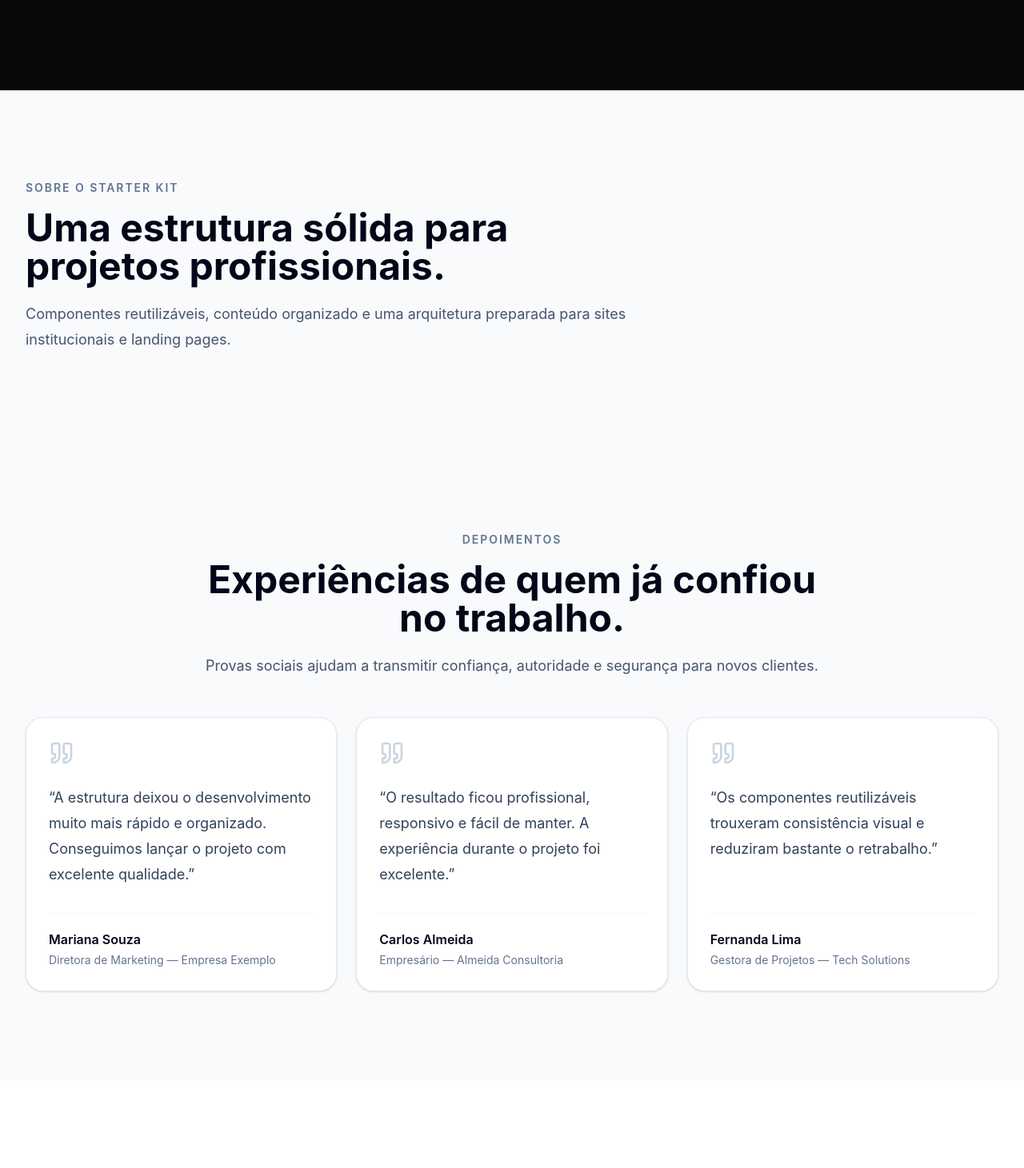
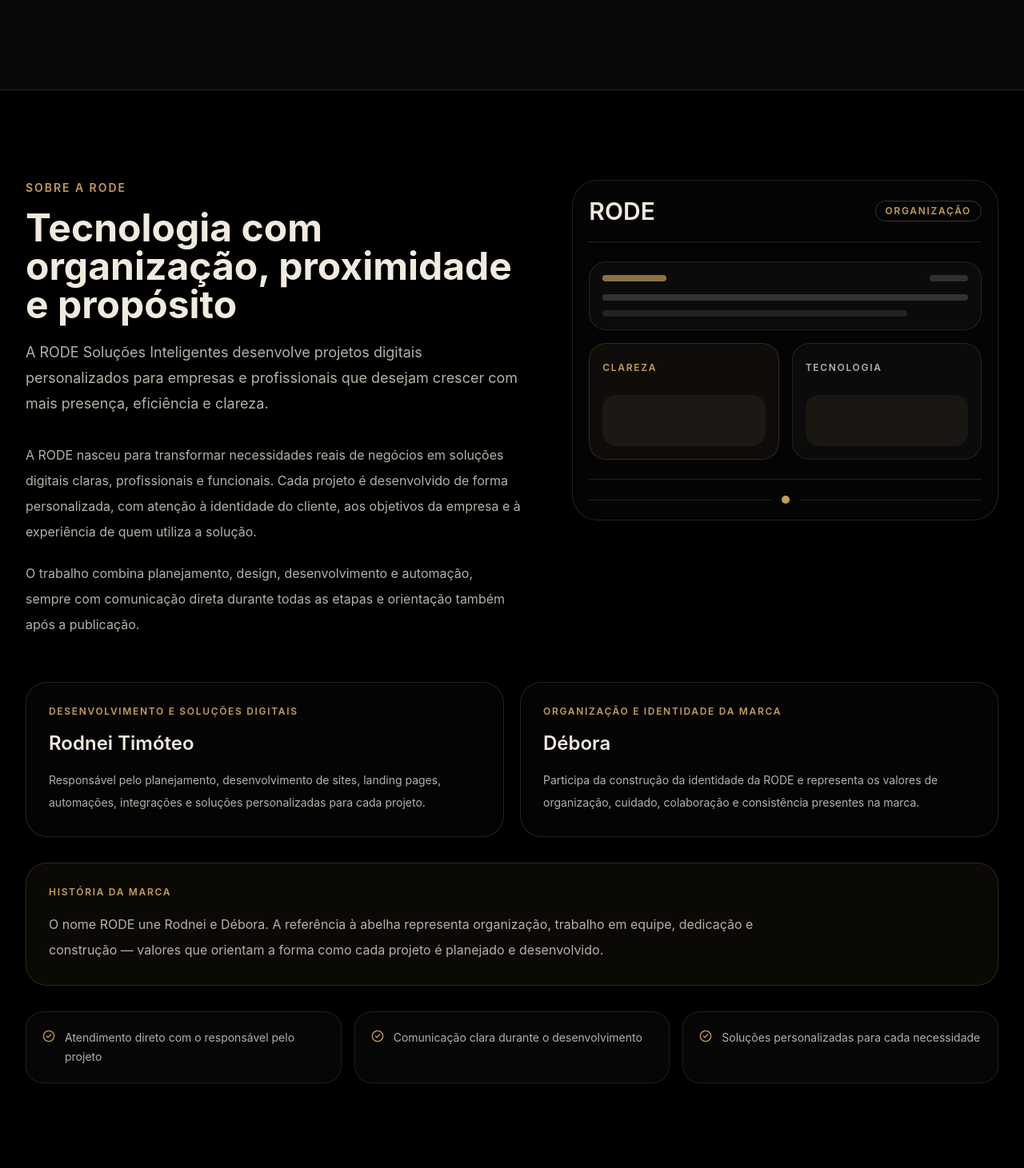
Before and after one commit to RodneiTimoteo/site-rode, a Next.js app: page / in a window 1280 px wide. Shown: the part 4429-5890 px from the top of the page at 80% size. Built offline with nearby package versions, Linux system fonts and the light colour scheme.

Commit message:
Cria seção sobre a RODE

```diff
--- a/src/app/page.tsx
+++ b/src/app/page.tsx
@@ -1,10 +1,9 @@
 import Header from "@/components/layout/Header";
 import Hero from "@/components/sections/Hero";
-import Section from "@/components/layout/Section";
-import SectionTitle from "@/components/common/SectionTitle";
 import Features from "@/components/sections/Features";
 import Projects from "@/components/sections/Projects";
 import Process from "@/components/sections/Process";
+import About from "@/components/sections/About";
 import Footer from "@/components/layout/Footer";
 import CTA from "@/components/sections/CTA";
 import Testimonials from "@/components/sections/Testimonials";
@@ -25,13 +24,7 @@ export default function Home() {
 
         <Process />
 
-        <Section id="sobre" className="bg-slate-50">
-          <SectionTitle
-            eyebrow="Sobre o Starter Kit"
-            title="Uma estrutura sólida para projetos profissionais."
-            description="Componentes reutilizáveis, conteúdo organizado e uma arquitetura preparada para sites institucionais e landing pages."
-          />
-        </Section>
+        <About />
 
         <Testimonials />
 
--- /dev/null
+++ b/src/components/sections/About.tsx
@@ -0,0 +1,126 @@
+import { CheckCircle2 } from "lucide-react";
+
+import SectionTitle from "@/components/common/SectionTitle";
+import Section from "@/components/layout/Section";
+import {
+  aboutContent,
+  aboutDifferentials,
+  aboutPeople,
+  aboutSection,
+} from "@/data/about";
+
+function AboutVisual() {
+  return (
+    <div className="relative" aria-hidden="true">
+      <div className="rounded-[2rem] border border-border bg-card p-5 text-card-foreground">
+        <div className="flex items-center justify-between border-b border-border pb-5">
+          <span className="text-3xl font-semibold tracking-normal text-foreground">
+            RODE
+          </span>
+          <span className="rounded-full border border-primary/30 px-3 py-1 text-xs font-semibold uppercase tracking-[0.14em] text-primary">
+            organização
+          </span>
+        </div>
+
+        <div className="grid gap-4 py-6">
+          <div className="rounded-2xl border border-white/10 bg-white/[0.03] p-4">
+            <div className="mb-4 flex items-center justify-between">
+              <span className="h-2 w-20 rounded-full bg-primary/70" />
+              <span className="h-2 w-12 rounded-full bg-white/15" />
+            </div>
+            <div className="space-y-3">
+              <span className="block h-2 rounded-full bg-white/16" />
+              <span className="block h-2 w-5/6 rounded-full bg-white/10" />
+            </div>
+          </div>
+
+          <div className="grid grid-cols-2 gap-4">
+            <div className="rounded-2xl border border-primary/20 bg-primary/[0.06] p-4">
+              <span className="text-xs font-semibold uppercase tracking-[0.14em] text-primary">
+                clareza
+              </span>
+              <span className="mt-6 block h-16 rounded-xl bg-white/[0.05]" />
+            </div>
+            <div className="rounded-2xl border border-white/10 bg-white/[0.03] p-4">
+              <span className="text-xs font-semibold uppercase tracking-[0.14em] text-muted-foreground">
+                tecnologia
+              </span>
+              <span className="mt-6 block h-16 rounded-xl bg-primary/[0.08]" />
+            </div>
+          </div>
+        </div>
+
+        <div className="grid grid-cols-[1fr_auto_1fr] items-center gap-3 border-t border-border pt-5">
+          <span className="h-px bg-white/12" />
+          <span className="h-2.5 w-2.5 rounded-full bg-primary" />
+          <span className="h-px bg-white/12" />
+        </div>
+      </div>
+    </div>
+  );
+}
+
+export default function About() {
+  return (
+    <Section id="sobre" className="border-b border-white/10 bg-background scroll-mt-24">
+      <div className="grid gap-12 lg:grid-cols-[1fr_0.86fr] lg:items-start lg:gap-16">
+        <div>
+          <SectionTitle
+            eyebrow={aboutSection.eyebrow}
+            title={aboutSection.title}
+            description={aboutSection.description}
+            tone="dark"
+          />
+
+          <div className="mt-8 space-y-5 text-base leading-8 text-muted-foreground">
+            {aboutContent.paragraphs.map((paragraph) => (
+              <p key={paragraph}>{paragraph}</p>
+            ))}
+          </div>
+        </div>
+
+        <AboutVisual />
+      </div>
+
+      <div className="mt-14 grid gap-5 md:grid-cols-2">
+        {aboutPeople.map((person) => (
+          <article
+            key={person.id}
+            className="rounded-3xl border border-border bg-card p-6 text-card-foreground transition duration-300 hover:border-primary/35 hover:bg-secondary sm:p-7"
+          >
+            <p className="text-xs font-semibold uppercase tracking-[0.14em] text-primary">
+              {person.role}
+            </p>
+            <h3 className="mt-4 text-2xl font-semibold text-card-foreground">
+              {person.name}
+            </h3>
+            <p className="mt-4 text-sm leading-7 text-muted-foreground">
+              {person.description}
+            </p>
+          </article>
+        ))}
+      </div>
+
+      <div className="mt-8 rounded-3xl border border-primary/20 bg-primary/[0.055] p-6 sm:p-7">
+        <p className="text-xs font-semibold uppercase tracking-[0.14em] text-primary">
+          História da marca
+        </p>
+        <p className="mt-4 max-w-4xl text-sm leading-7 text-muted-foreground sm:text-base sm:leading-8">
+          {aboutContent.brandStory}
+        </p>
+      </div>
+
+      <div className="mt-8 grid gap-4 md:grid-cols-3">
+        {aboutDifferentials.map((item) => (
+          <div
+            key={item.id}
+            className="flex gap-3 rounded-2xl border border-white/10 bg-white/[0.025] p-5 text-sm leading-6 text-muted-foreground"
+          >
+            <CheckCircle2 className="mt-0.5 h-4 w-4 shrink-0 text-primary" aria-hidden="true" />
+            <span>{item.title}</span>
+          </div>
+        ))}
+      </div>
+    </Section>
+  );
+}
--- /dev/null
+++ b/src/data/about.ts
@@ -0,0 +1,59 @@
+export interface AboutPerson {
+  id: string;
+  name: string;
+  role: string;
+  description: string;
+}
+
+export interface AboutDifferential {
+  id: string;
+  title: string;
+}
+
+export const aboutSection = {
+  eyebrow: "Sobre a RODE",
+  title: "Tecnologia com organização, proximidade e propósito",
+  description:
+    "A RODE Soluções Inteligentes desenvolve projetos digitais personalizados para empresas e profissionais que desejam crescer com mais presença, eficiência e clareza.",
+} as const;
+
+export const aboutContent = {
+  paragraphs: [
+    "A RODE nasceu para transformar necessidades reais de negócios em soluções digitais claras, profissionais e funcionais. Cada projeto é desenvolvido de forma personalizada, com atenção à identidade do cliente, aos objetivos da empresa e à experiência de quem utiliza a solução.",
+    "O trabalho combina planejamento, design, desenvolvimento e automação, sempre com comunicação direta durante todas as etapas e orientação também após a publicação.",
+  ],
+  brandStory:
+    "O nome RODE une Rodnei e Débora. A referência à abelha representa organização, trabalho em equipe, dedicação e construção — valores que orientam a forma como cada projeto é planejado e desenvolvido.",
+} as const;
+
+export const aboutPeople = [
+  {
+    id: "rodnei-timoteo",
+    name: "Rodnei Timóteo",
+    role: "Desenvolvimento e soluções digitais",
+    description:
+      "Responsável pelo planejamento, desenvolvimento de sites, landing pages, automações, integrações e soluções personalizadas para cada projeto.",
+  },
+  {
+    id: "debora",
+    name: "Débora",
+    role: "Organização e identidade da marca",
+    description:
+      "Participa da construção da identidade da RODE e representa os valores de organização, cuidado, colaboração e consistência presentes na marca.",
+  },
+] satisfies AboutPerson[];
+
+export const aboutDifferentials = [
+  {
+    id: "atendimento-direto",
+    title: "Atendimento direto com o responsável pelo projeto",
+  },
+  {
+    id: "comunicacao-clara",
+    title: "Comunicação clara durante o desenvolvimento",
+  },
+  {
+    id: "solucoes-personalizadas",
+    title: "Soluções personalizadas para cada necessidade",
+  },
+] satisfies AboutDifferential[];
```
